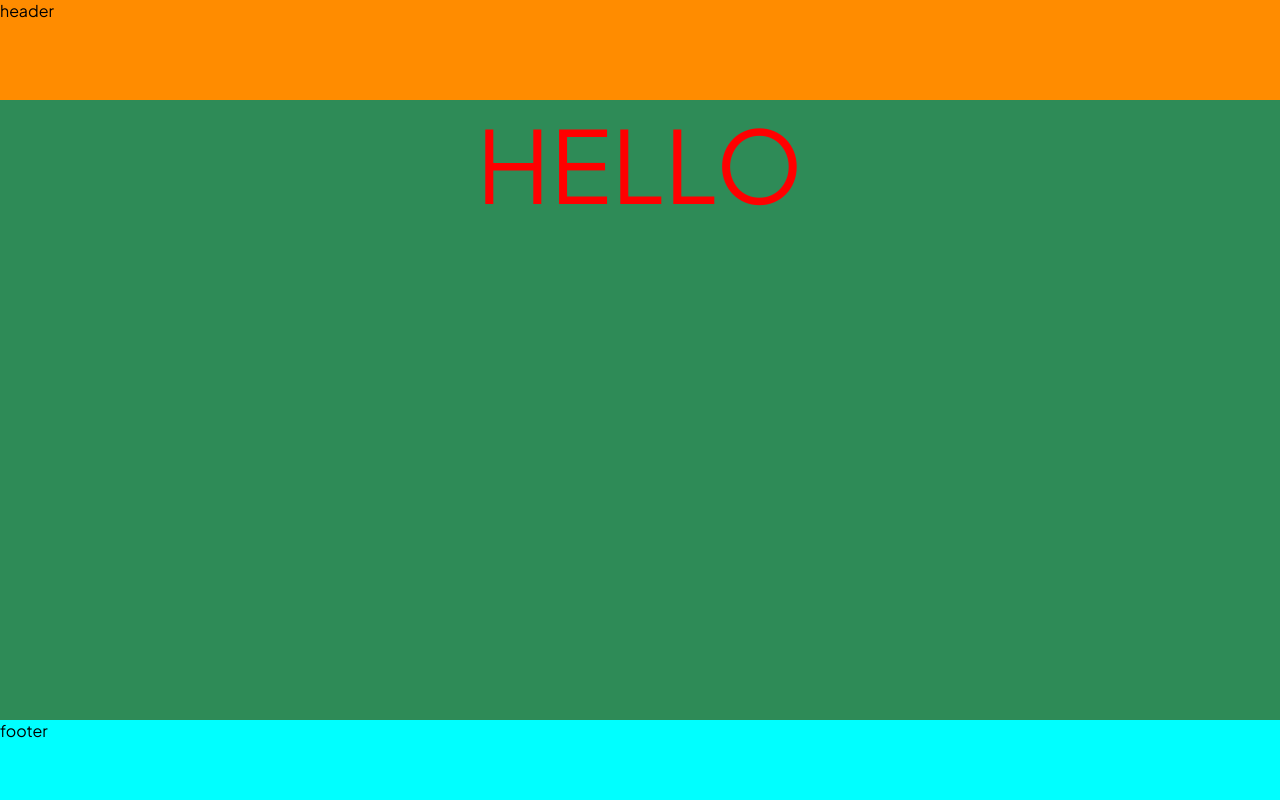
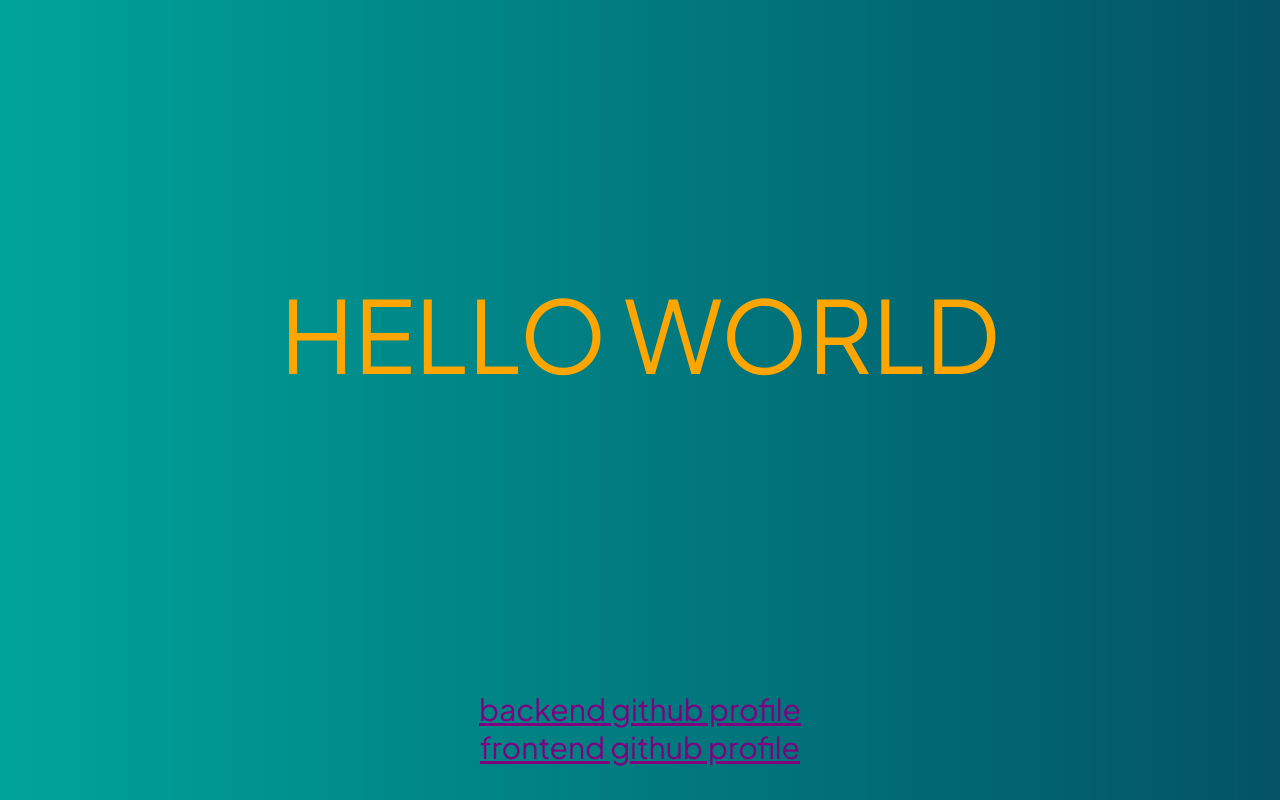
Before and after one commit to Ddedoss/rekruto_ws, a plain HTML site: page index.html in a window 1280 px wide. Drawn offline with Linux system fonts and the light colour scheme.

Commit message:
add HTML

```diff
--- a/index.html
+++ b/index.html
@@ -4,20 +4,45 @@
     <meta charset="UTF-8" />
     <meta http-equiv="X-UA-Compatible" content="IE=edge" />
     <meta name="viewport" content="width=device-width, initial-scale=1.0" />
-    <link rel="stylesheet" href="style.css" />
     <link rel="preconnect" href="https://fonts.googleapis.com" />
     <link rel="preconnect" href="https://fonts.gstatic.com" crossorigin />
     <link
       href="https://fonts.googleapis.com/css2?family=Plus+Jakarta+Sans&display=swap"
       rel="stylesheet"
     />
-    <title>Document</title>
+    <link rel="stylesheet" href="style.css" />
+    <link
+      rel="apple-touch-icon"
+      sizes="180x180"
+      href="favicon_io/apple-touch-icon.png"
+    />
+    <link
+      rel="icon"
+      type="image/png"
+      sizes="32x32"
+      href="favicon_io/favicon-32x32.png"
+    />
+    <link
+      rel="icon"
+      type="image/png"
+      sizes="16x16"
+      href="favicon_io/favicon-16x16.png"
+    />
+    <link rel="manifest" href="favicon_io/site.webmanifest" />
+    <title>Rekruto Web Service</title>
   </head>
   <body>
-    <header class="header">header</header>
     <main class="main">
-      <div class="main-text">HELLO</div>
+      <p class="main-text">HELLO WORLD</p>
     </main>
-    <footer class="footer">footer</footer>
+    <footer class="footer">
+      <a href="https://github.com/Ddedoss" class="hov"
+        >backend github profile</a
+      >
+      <br />
+      <a href="https://github.com/drkr4in" class="hov"
+        >frontend github profile</a
+      >
+    </footer>
   </body>
 </html>
--- a/style.css
+++ b/style.css
@@ -1,28 +1,39 @@
+@import url("https://fonts.googleapis.com/css2?family=Plus+Jakarta+Sans&display=swap");
+
 body {
   margin: 0;
-  background-color: seagreen;
+  background-image: url(gr72_1920_1080.png);
   font-family: "Plus Jakarta Sans", sans-serif;
   min-width: 100%;
 }
-header {
-  background-color: darkorange;
-  height: 100px;
+main {
+  padding: auto;
+  color: orange;
+  margin: auto;
   position: relative;
 }
-main {
-  color: red;
-  margin: auto;
-}
 footer {
-  background-color: aqua;
   position: absolute;
   left: 0;
   bottom: 0;
   width: 100%;
   height: 80px;
+  margin: auto;
+  text-align: center;
+  font-size: 30px;
+  padding-bottom: 30px;
+}
+a {
+  color: purple;
 }
 .main-text {
-  height: 50%;
+  font-family: "Plus Jakarta Sans", sans-serif;
+  margin-top: 100px;
   text-align: center;
   font-size: 100px;
+  padding-top: 170px;
 }
+
+.hov:hover {
+  color: orange;
+}
```
Also changed, not shown: favicon_io/about.txt (added), favicon_io/android-chrome-192x192.png (added), favicon_io/android-chrome-512x512.png (added), favicon_io/apple-touch-icon.png (added), favicon_io/favicon-16x16.png (added), favicon_io/favicon-32x32.png (added), favicon_io/favicon.ico (added), favicon_io/site.webmanifest (added), gr72_1920_1080.png (added), 1 other file.
